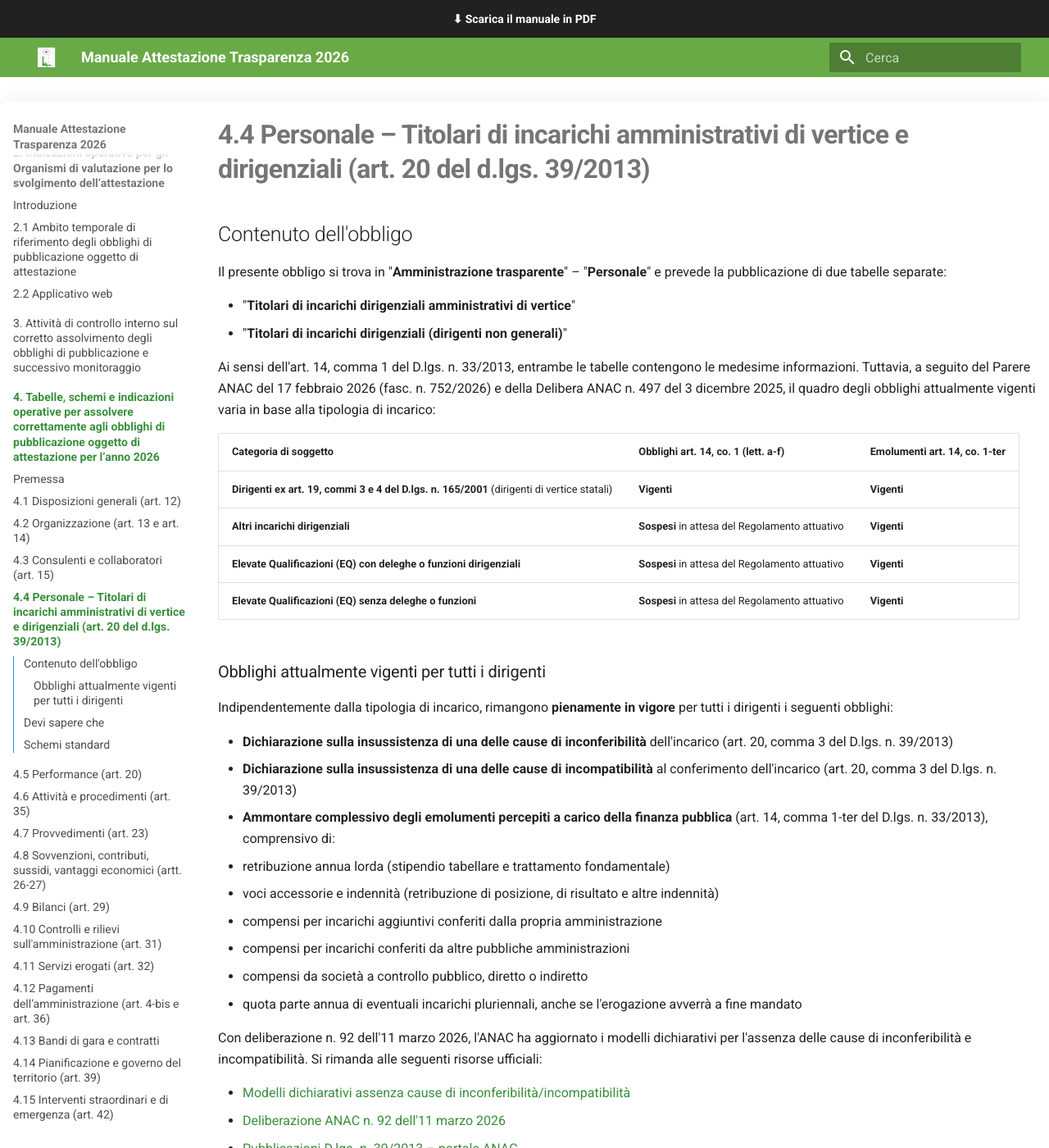
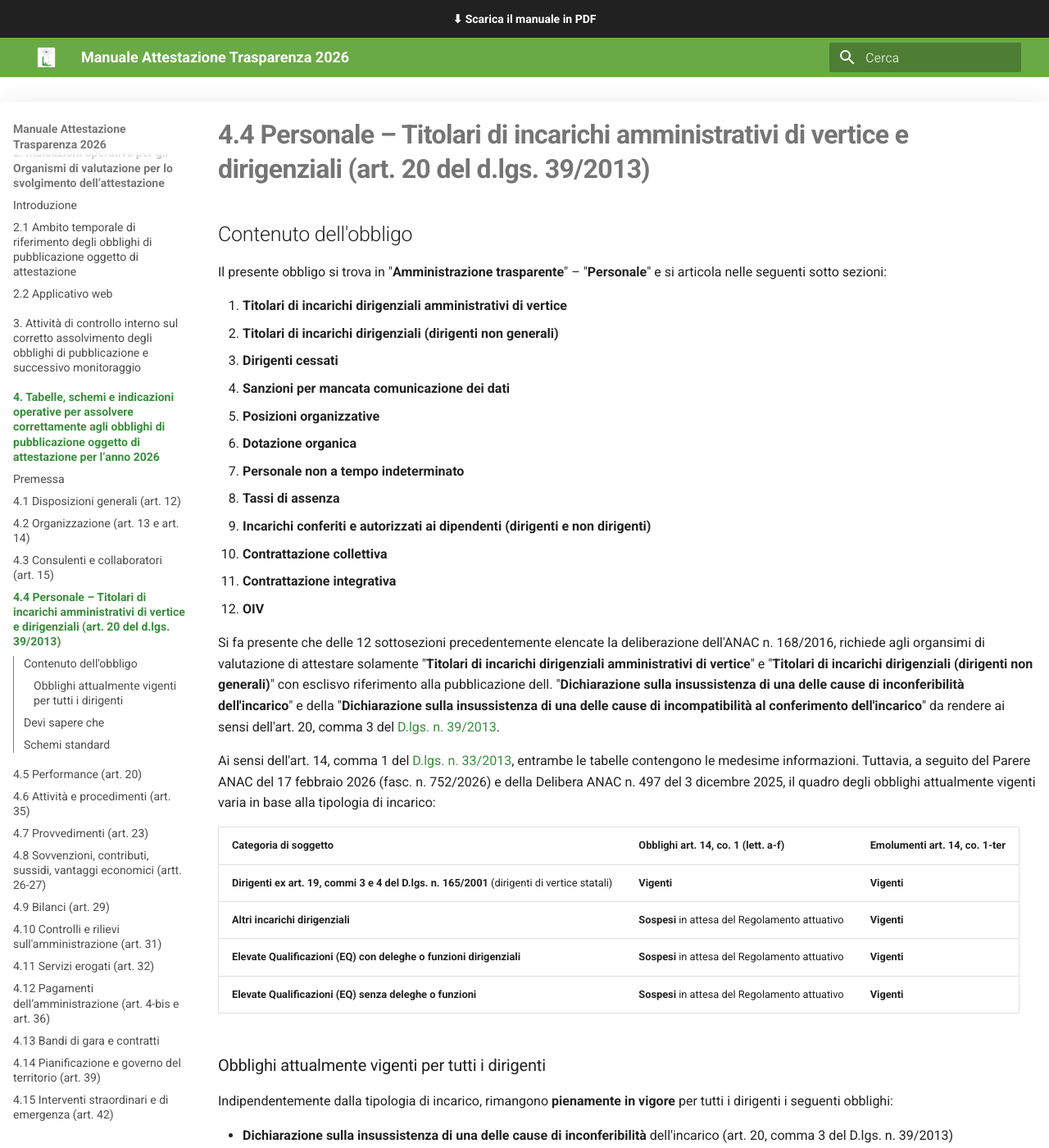
Before and after one commit to Lab4srl/manuale-trasparenza-2026, an MkDocs documentation site: the page built from docs/capitolo-4/4-4-personale-vertice-dirigenziali.md, in a window 1280 px wide and 1400 px high. Shown: the whole window at 82% size. Built offline with MkDocs 1.6.1 and Material for MkDocs 9.7.7, drawn with Linux system fonts in a browser that asks for light colours; some of the changed text lies outside the part shown.

Commit message:
Aggiornamento manuale

```diff
--- a/docs/capitolo-4/4-4-personale-vertice-dirigenziali.md
+++ b/docs/capitolo-4/4-4-personale-vertice-dirigenziali.md
@@ -1,11 +1,23 @@
 ## Contenuto dell'obbligo
 
-Il presente obbligo si trova in "**Amministrazione trasparente**" – "**Personale**" e prevede la pubblicazione di due tabelle separate:
+Il presente obbligo si trova in "**Amministrazione trasparente**" – "**Personale**" e si articola nelle seguenti sotto sezioni:
 
-- "**Titolari di incarichi dirigenziali amministrativi di vertice**"
-- "**Titolari di incarichi dirigenziali (dirigenti non generali)**"
+1. **Titolari di incarichi dirigenziali amministrativi di vertice**
+2. **Titolari di incarichi dirigenziali (dirigenti non generali)**
+3. **Dirigenti cessati**
+4. **Sanzioni per mancata comunicazione dei dati**
+5. **Posizioni organizzative**
+6. **Dotazione organica**
+7. **Personale non a tempo indeterminato**
+8. **Tassi di assenza**
+9. **Incarichi conferiti e autorizzati ai dipendenti (dirigenti e non dirigenti)**
+10. **Contrattazione collettiva**
+11. **Contrattazione integrativa**
+12. **OIV**
 
-Ai sensi dell'art. 14, comma 1 del D.lgs. n. 33/2013, entrambe le tabelle contengono le medesime informazioni. Tuttavia, a seguito del Parere ANAC del 17 febbraio 2026 (fasc. n. 752/2026) e della Delibera ANAC n. 497 del 3 dicembre 2025, il quadro degli obblighi attualmente vigenti varia in base alla tipologia di incarico:
+Si fa presente che delle 12 sottosezioni precedentemente elencate la deliberazione dell'ANAC n. 168/2016, richiede agli organsimi di valutazione di attestare solamente "**Titolari di incarichi dirigenziali amministrativi di vertice**" e "**Titolari di incarichi dirigenziali (dirigenti non generali)**" con esclisvo riferimento alla pubblicazione dell. "**Dichiarazione sulla insussistenza di una delle cause di inconferibilità dell'incarico**" e della "**Dichiarazione sulla insussistenza di una delle cause di incompatibilità al conferimento dell'incarico**" da rendere ai sensi dell'art. 20, comma 3 del [D.lgs. n. 39/2013](https://www.normattiva.it/uri-res/N2Ls?urn:nir:stato:decreto.legislativo:2013-04-08;39!vig=2026-05-30){:target="_blank"}.
+
+Ai sensi dell'art. 14, comma 1 del [D.lgs. n. 33/2013](https://www.normattiva.it/uri-res/N2Ls?urn:nir:stato:decreto.legislativo:2013-03-14;33!vig=2026-05-30){:target="_blank"}, entrambe le tabelle contengono le medesime informazioni. Tuttavia, a seguito del Parere ANAC del 17 febbraio 2026 (fasc. n. 752/2026) e della Delibera ANAC n. 497 del 3 dicembre 2025, il quadro degli obblighi attualmente vigenti varia in base alla tipologia di incarico:
 
 | Categoria di soggetto | Obblighi art. 14, co. 1 (lett. a-f) | Emolumenti art. 14, co. 1-ter |
 | :-- | :-- | :-- |
@@ -20,7 +32,7 @@ Indipendentemente dalla tipologia di incarico, rimangono **pienamente in vigore*
 
 - **Dichiarazione sulla insussistenza di una delle cause di inconferibilità** dell'incarico (art. 20, comma 3 del D.lgs. n. 39/2013)
 - **Dichiarazione sulla insussistenza di una delle cause di incompatibilità** al conferimento dell'incarico (art. 20, comma 3 del D.lgs. n. 39/2013)
-- **Ammontare complessivo degli emolumenti percepiti a carico della finanza pubblica** (art. 14, comma 1-ter del D.lgs. n. 33/2013), comprensivo di:
+- **Ammontare complessivo degli emolumenti percepiti a carico della finanza pubblica** (art. 14, comma 1-ter del [D.lgs. n. 33/2013](https://www.normattiva.it/uri-res/N2Ls?urn:nir:stato:decreto.legislativo:2013-03-14;33!vig=2026-05-30){:target="_blank"}), comprensivo di:
   - retribuzione annua lorda (stipendio tabellare e trattamento fondamentale)
   - voci accessorie e indennità (retribuzione di posizione, di risultato e altre indennità)
   - compensi per incarichi aggiuntivi conferiti dalla propria amministrazione
@@ -35,15 +47,15 @@ Con deliberazione n. 92 dell'11 marzo 2026, l'ANAC ha aggiornato i modelli dichi
 - [Pubblicazioni D.lgs. n. 39/2013 – portale ANAC](https://www.anticorruzione.it/-/pubblicazioni-d.lgs-39/2013){:target="_blank"}
 - [Webinar IFEL – Inconferibilità e incompatibilità degli incarichi dirigenziali](https://youtu.be/bJwzd83dtDo?si=QaHccOL2fwUGDDFV){:target="_blank"}
 
-Tutte le pubblicazioni della presente sezione devono essere aggiornate **tempestivamente**, ai sensi dell'art. 8 del D.lgs. n. 33/2013.
+Tutte le pubblicazioni della presente sezione devono essere aggiornate **tempestivamente**, ai sensi dell'art. 8 del [D.lgs. n. 33/2013](https://www.normattiva.it/uri-res/N2Ls?urn:nir:stato:decreto.legislativo:2013-03-14;33!vig=2026-05-30){:target="_blank"}.
 
 ---
 
 ## Devi sapere che
 
 * con il **Parere ANAC del 17 febbraio 2026 (fasc. n. 752/2026)**, l'Autorità ha fornito nuove e chiare indicazioni sulla distinzione tra i dati la cui pubblicazione è temporaneamente sospesa e quelli soggetti a obbligo inderogabile, aggiornando le direttive operative per le amministrazioni
-* l'art. 14, comma 1-bis del D.lgs. n. 33/2013 estende in via generale gli obblighi di pubblicazione (lettere da a) a f)) a tutti i dirigenti, inclusi quelli nominati discrezionalmente dall'organo di indirizzo politico e i dirigenti "esterni" privi della qualifica di dirigente pubblico; tuttavia, per i dirigenti diversi da quelli individuati dall'art. 19, commi 3 e 4 del D.lgs. n. 165/2001, la disciplina applicativa è **temporaneamente sospesa** in attesa dell'emanazione del Regolamento attuativo governativo previsto dall'art. 1, comma 7 del D.L. n. 162/2019; la sospensione comporta il blocco delle attività di vigilanza e sanzionatorie da parte di ANAC, come ribadito dalla **Delibera ANAC n. 497 del 3 dicembre 2025**
-* **sono sospese le sanzioni** di cui agli artt. 46 e 47 del D.lgs. n. 33/2013 per le pubblicazioni relative all'art. 14, comma 1, lettere da a) a f), nei confronti dei soggetti non rientranti tra i dirigenti ex art. 19, commi 3 e 4 del D.lgs. n. 165/2001
+* l'art. 14, comma 1-bis del [D.lgs. n. 33/2013](https://www.normattiva.it/uri-res/N2Ls?urn:nir:stato:decreto.legislativo:2013-03-14;33!vig=2026-05-30){:target="_blank"} estende in via generale gli obblighi di pubblicazione (lettere da a) a f)) a tutti i dirigenti, inclusi quelli nominati discrezionalmente dall'organo di indirizzo politico e i dirigenti "esterni" privi della qualifica di dirigente pubblico; tuttavia, per i dirigenti diversi da quelli individuati dall'art. 19, commi 3 e 4 del D.lgs. n. 165/2001, la disciplina applicativa è **temporaneamente sospesa** in attesa dell'emanazione del Regolamento attuativo governativo previsto dall'art. 1, comma 7 del D.L. n. 162/2019; la sospensione comporta il blocco delle attività di vigilanza e sanzionatorie da parte di ANAC, come ribadito dalla **Delibera ANAC n. 497 del 3 dicembre 2025**
+* **sono sospese le sanzioni** di cui agli artt. 46 e 47 del [D.lgs. n. 33/2013](https://www.normattiva.it/uri-res/N2Ls?urn:nir:stato:decreto.legislativo:2013-03-14;33!vig=2026-05-30){:target="_blank"} per le pubblicazioni relative all'art. 14, comma 1, lettere da a) a f), nei confronti dei soggetti non rientranti tra i dirigenti ex art. 19, commi 3 e 4 del D.lgs. n. 165/2001
 * la **Corte Costituzionale** — pronunciandosi sull'art. 14, comma 1-bis per bilanciare trasparenza e privacy (GDPR) — ha confermato la piena vigenza degli obblighi di cui all'art. 14, comma 1, lettera f) per i **dirigenti statali di vertice** (sentenza n. 20/2019); tali soggetti devono seguire le indicazioni contenute nella deliberazione ANAC n. 241/2017, come integrata e modificata dalla deliberazione ANAC n. 586/2019
 * la pubblicazione degli **emolumenti complessivi** (art. 14, comma 1-ter) rimane **pienamente in vigore per tutti i dirigenti**, ivi compresi quelli in società in controllo pubblico non quotate; le tempistiche sono: **entro il 30 novembre** dell'anno di riferimento per la comunicazione dei dati da parte dei dirigenti, e **entro il 30 marzo** dell'anno successivo per la pubblicazione in "Amministrazione trasparente"
 * qualora disposizioni normative, statutarie o deliberazioni di carattere generale stabiliscano che **l'incarico è conferito a titolo gratuito**, nessuno dei dati previsti dall'art. 14, comma 1, lettere da a) a f) deve essere pubblicato; la gratuità non può derivare dalla rinuncia al compenso da parte dell'incaricato, ma deve essere stabilita da un atto generale pubblicato in "Amministrazione trasparente"
```
